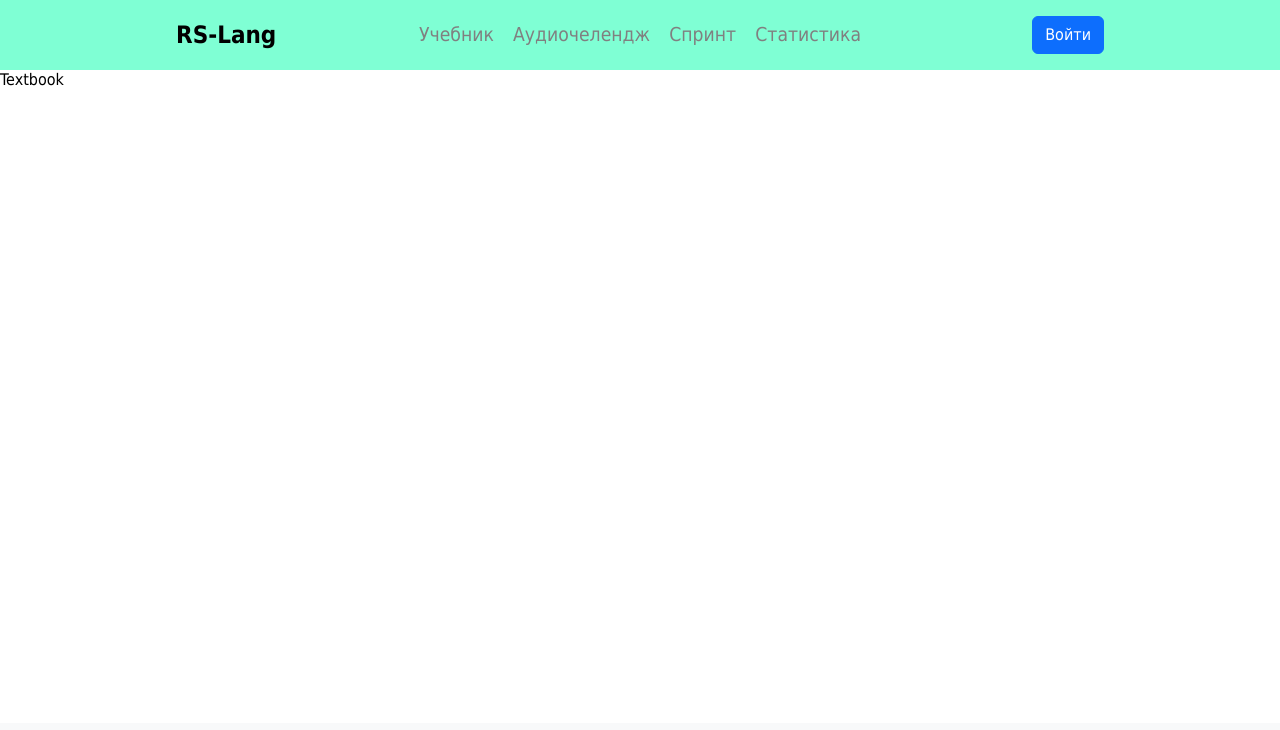
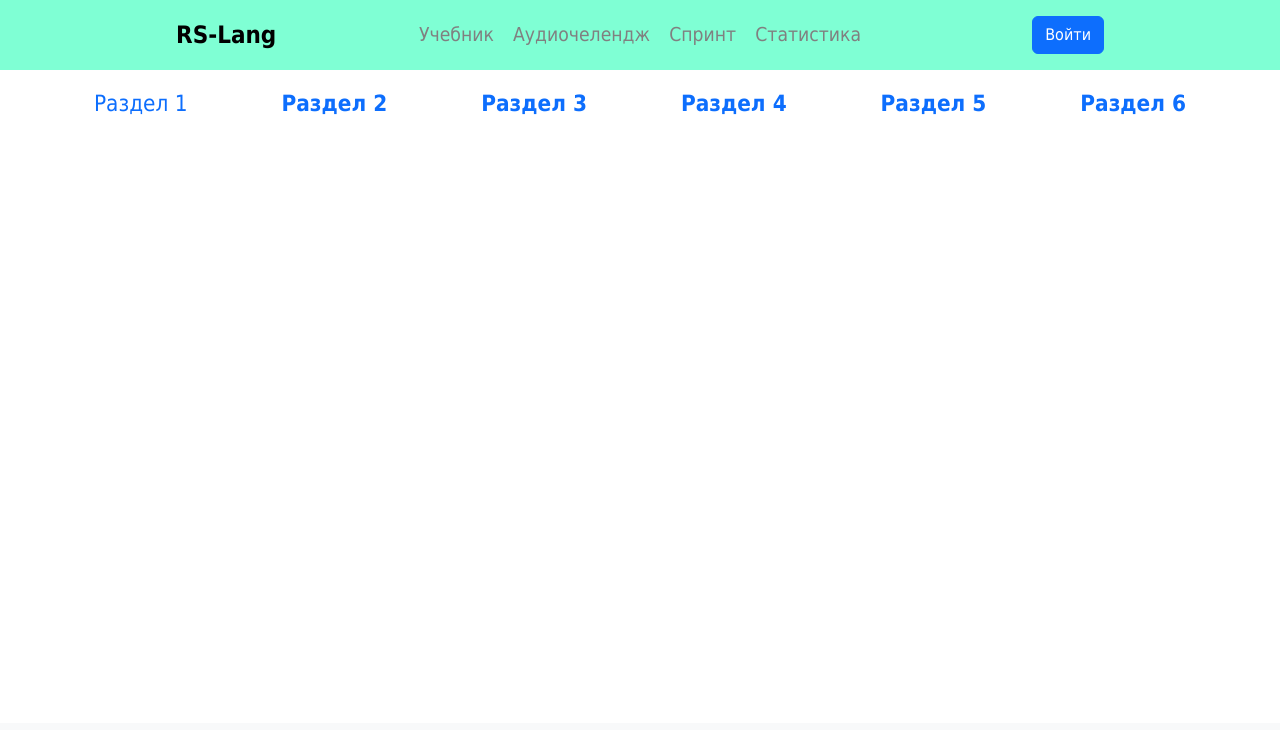
Before and after one commit to annTerry/RS-Lang, a website built with webpack: page src/index.html in a window 1280 px wide. Both pictures are taken after a click on the link "Учебник". Shown: the top 730 px of the page. Built offline with nearby package versions, Linux system fonts and the light colour scheme.

Commit message:
feat: parts in textbook

```diff
--- a/src/api/router.ts
+++ b/src/api/router.ts
@@ -1,25 +1,38 @@
 import Store from '../store/store';
-// import { PagesCategory, TPage } from '../common/baseTypes';
+import { TPageAndPart } from '../common/baseTypes';
 
 export default class Router {
   store:Store;
 
-  constructor(store:Store, pageName = 'Main', pageNumber?:number) {
+  constructor(store:Store, pageName = 'Main') {
     this.store = store;
-    this.store.setCurrentPage(this.newPageName(pageName), pageNumber);
+    this.setNewPage(pageName);
   }
 
-  setNewPage() {
-    const newPage = this.newPageName();
-    this.newPage(newPage);
+  setNewPage(pageName = 'Main', partNumber?:number, pageNumber?:number) {
+    const partAndPage = Router.getPartAndPage(partNumber, pageNumber);
+    this.store.setCurrentPage(Router.newPageName(pageName), partAndPage.part, partAndPage.number);
   }
 
-  newPageName(pageName = 'Main') {
+  static getPartAndPage(partNumber?:number, pageNumber?:number):TPageAndPart {
+    const data:TPageAndPart = { part: partNumber, number: pageNumber };
+    if (partNumber !== undefined) {
+      const queryStr = window.location.hash;
+      if (queryStr.includes('_')) {
+        const queryStrParams = queryStr.split('_');
+        if (queryStrParams.length > 1) data.part = +queryStrParams[1];
+        if (queryStrParams.length > 2) data.number = +queryStrParams[2];
+      }
+    }
+    return data;
+  }
+
+  static newPageName(pageName = 'Main') {
     const urlPageName = window.location.hash || pageName;
     return urlPageName.replace('#', '');
   }
 
-  newPage(pageName:string, pageNumber?:number) {
-    this.store.setCurrentPage(pageName, pageNumber);
+  newPage(pageName:string, partNumber?:number, pageNumber?:number) {
+    this.store.setCurrentPage(pageName, partNumber, pageNumber);
   }
 }
--- a/src/common/constants.ts
+++ b/src/common/constants.ts
@@ -1,6 +1,7 @@
 const DATABASE_LINK = 'https://react-rs-learnwords.herokuapp.com';
 // const DATABASE_LINK = 'http://127.0.0.1:3000';
 const TITLE = 'RS-Lang';
+const TEXTBOOK_PARTS = 6;
 const LIVES_GAME = 5;
 const ALL_PAGES = 30;
 
@@ -12,5 +13,5 @@ const PAGE_IDS = {
 
 export {
   DATABASE_LINK, TITLE, ALL_PAGES, LIVES_GAME,
-  PAGE_IDS,
+  PAGE_IDS, TEXTBOOK_PARTS,
 };
--- a/src/components/auth/auth.ts
+++ b/src/components/auth/auth.ts
@@ -1,16 +1,21 @@
 import './auth.scss';
-import { formsHtml, linksHtml } from './html';
 import Modal from '@components/modal/modal';
 import { DATABASE_LINK } from '@common/constants';
+import { TAlertType, TErrorMessage } from '@common/baseTypes';
 import Store from '../../store/store';
-import { TAlertType, TErrorMessage } from '@common/baseTypes';
+import { formsHtml, linksHtml } from './html';
 
 export default class Auth {
   modal: Modal | null;
+
   formLogin: HTMLElement | null;
+
   formRegister: HTMLElement | null;
+
   alertForm: HTMLElement | null;
+
   authLinks: HTMLElement | null;
+
   store: Store;
 
   constructor(store: Store) {
@@ -24,8 +29,9 @@ export default class Auth {
       'Авторизация',
       formsHtml,
       {
-        css: 'modal_auth'
-      })
+        css: 'modal_auth',
+      },
+    );
     this.createLinks();
     this.addEvents();
     this.switchAuth();
@@ -75,7 +81,7 @@ export default class Auth {
   // Подготовка текста для сообщения
   alertPrepare(text: TErrorMessage[] | string = ''): string {
     if (Array.isArray(text) && text.length) {
-      const items = text.map(item => item.message);
+      const items = text.map((item) => item.message);
       return (items.length > 1)
         ? `<ul><li>${items.join('</li><li>')}</li></ul>`
         : items.join('');
@@ -90,8 +96,7 @@ export default class Auth {
     if (message) {
       this.alertForm.classList.remove('hide');
       this.alertForm.innerHTML = `<div class="alert alert_${type}">${message}</div>`;
-    }
-    else {
+    } else {
       this.alertForm.classList.add('hide');
       this.alertForm.innerHTML = '';
     }
@@ -125,8 +130,7 @@ export default class Auth {
       linkOpen.classList.add('hide');
       linkLogout.classList.remove('hide');
       username.classList.remove('hide');
-    }
-    else {
+    } else {
       linkOpen.classList.remove('hide');
       username.classList.add('hide');
       linkLogout.classList.add('hide');
@@ -138,16 +142,16 @@ export default class Auth {
 
   register() {
     if (!(this.formRegister instanceof HTMLFormElement)) return;
-    let formData = Object.fromEntries(new FormData(this.formRegister).entries());
+    const formData = Object.fromEntries(new FormData(this.formRegister).entries());
     fetch(`${DATABASE_LINK}/users`, {
       method: 'POST',
       headers: {
-        'Content-Type': 'application/json;charset=utf-8'
+        'Content-Type': 'application/json;charset=utf-8',
       },
-      body: JSON.stringify(formData)
+      body: JSON.stringify(formData),
     })
-      .then(response => response.text())
-      .then(text => {
+      .then((response) => response.text())
+      .then((text) => {
         try {
           console.log('txt', text);
           const data = JSON.parse(text);
@@ -159,7 +163,7 @@ export default class Auth {
             this.switchForm('login');
             this.alert('Вы успешно зарегистрировались. Пожалуйста, авторизуйтесь.', 'success');
           }
-        } catch(err) {
+        } catch (err) {
           this.alert(text, 'danger');
         }
       });
@@ -167,16 +171,16 @@ export default class Auth {
 
   login() {
     if (!(this.formLogin instanceof HTMLFormElement)) return;
-    let formData = Object.fromEntries(new FormData(this.formLogin).entries());
+    const formData = Object.fromEntries(new FormData(this.formLogin).entries());
     fetch(`${DATABASE_LINK}/signin`, {
       method: 'POST',
       headers: {
-        'Content-Type': 'application/json;charset=utf-8'
+        'Content-Type': 'application/json;charset=utf-8',
       },
-      body: JSON.stringify(formData)
+      body: JSON.stringify(formData),
     })
-      .then(response => response.text())
-      .then(text => {
+      .then((response) => response.text())
+      .then((text) => {
         try {
           const data = JSON.parse(text);
           const { userId, name, token } = data;
@@ -184,7 +188,7 @@ export default class Auth {
           this.switchAuth();
           (this.formLogin as HTMLFormElement).reset();
           this.modal?.close();
-        } catch(err) {
+        } catch (err) {
           this.alert(text, 'danger');
         }
       });
@@ -194,5 +198,4 @@ export default class Auth {
     this.store.setAuthorized('', '');
     this.switchAuth();
   }
-
 }
--- a/src/components/header/header.ts
+++ b/src/components/header/header.ts
@@ -1,14 +1,15 @@
 import './header.scss';
 import { TITLE } from '@common/constants';
+import Router from '@src/api/router';
 import Store from '../../store/store';
 import Menu from '../menu/menu';
 
 export default class Header {
   menu: Menu;
 
-  constructor(store: Store) {
+  constructor(store: Store, router: Router) {
     this.create();
-    this.menu = new Menu(store);
+    this.menu = new Menu(store, router);
   }
 
   /**
--- a/src/components/mainPage.ts
+++ b/src/components/mainPage.ts
@@ -1,9 +1,14 @@
+import Store from '@src/store/store';
+
 export default class MainPage {
   element: HTMLElement;
 
-  constructor(styleClass = 'main') {
+  store: Store;
+
+  constructor(store:Store, styleClass = 'main') {
     this.element = document.createElement('section');
     this.element.classList.add(styleClass);
+    this.store = store;
   }
 
   create():HTMLElement {
--- a/src/components/menu/menu.ts
+++ b/src/components/menu/menu.ts
@@ -1,4 +1,5 @@
 import Store from 'src/store/store';
+import Router from '@src/api/router';
 import './menu.scss';
 
 type MenuItem = {
@@ -9,8 +10,11 @@ type MenuItem = {
 export default class Menu {
   store:Store;
 
-  constructor(store: Store) {
+  router:Router;
+
+  constructor(store: Store, router: Router) {
     this.store = store;
+    this.router = router;
     this.create();
   }
 
@@ -35,9 +39,8 @@ export default class Menu {
     const links = document.getElementsByTagName('a');
     for (let j = 0; j < links.length; j += 1) {
       links[j].addEventListener('click', () => {
-        let clearLink = links[j].getAttribute('href') || '';
-        clearLink = clearLink.replace('#', '');
-        this.store.setCurrentPage(clearLink);
+        const linkHref = links[j].getAttribute('href') as string;
+        this.router.setNewPage(Router.newPageName(linkHref));
       });
     }
   }
--- a/src/components/pageManager.ts
+++ b/src/components/pageManager.ts
@@ -2,7 +2,7 @@ import Router from '../api/router';
 import AudioChallenge from '../games/audiochallenge/audiochallenge';
 import Store from '../store/store';
 import MainPage from './mainPage';
-import Textbook from './textBook';
+import Textbook from './textbook/textBook';
 
 const PAGES_TYPES = {
   Main: MainPage,
@@ -25,8 +25,8 @@ export default class PageManager {
     this.store = store;
     this.router = router;
     this.pageClass = this.setPages();
-    this.mainElement = document.getElementsByTagName('main')[0] as HTMLElement;
-    this.mainElement.innerHTML = '';
+    this.mainElement = document.createElement('main');
+    document.body.append(this.mainElement);
     store.addWatcher('currentPage', () => { this.resetPage(); });
     this.resetPage();
   }
@@ -45,7 +45,8 @@ export default class PageManager {
   setPages():TPageClass {
     const pageObj:TPageClass = {};
     Object.entries(PAGES_TYPES).forEach((entry) => {
-      pageObj[entry[0] as string] = new entry[1]();
+      const currentType = entry[0] as string;
+      pageObj[currentType] = new entry[1](this.store);
     });
     return pageObj;
   }
--- a/src/components/textBook.ts
+++ /dev/null
@@ -1,8 +0,0 @@
-import MainPage from './mainPage';
-
-export default class Textbook extends MainPage {
-  constructor() {
-    super('Textbook');
-    this.element.textContent = 'Textbook';
-  }
-}
--- /dev/null
+++ b/src/components/textbook/textBook.ts
@@ -0,0 +1,38 @@
+import './textbook.scss';
+import Store from '@src/store/store';
+import { TEXTBOOK_PARTS } from '@common/constants';
+import MainPage from '../mainPage';
+
+export default class Textbook extends MainPage {
+  constructor(store:Store) {
+    super(store, 'Textbook');
+    this.element.append(this.drawParts());
+  }
+
+  drawParts(currentPart = 0):HTMLElement {
+    const partElement = document.createElement('section');
+    partElement.classList.add('parts-wrapper');
+    const partBaseElement = document.createElement('ul');
+    partBaseElement.classList.add('part-container');
+    let parts = TEXTBOOK_PARTS;
+    if (this.store.getAuthorized()) parts += 1;
+    for (let i = 0; i < parts; i += 1) {
+      const thisPart = document.createElement('li');
+      thisPart.classList.add('textBook-part-name');
+      thisPart.classList.add(`textBook-part_${i}`);
+      if (i === currentPart) thisPart.classList.add('Active');
+      const linkData = document.createElement('a');
+      linkData.classList.add('textBook_part_link');
+      linkData.setAttribute('href', `#Textbook_${i}`);
+      thisPart.addEventListener('click', () => {
+        this.store.setCurrentPage('Textbook', i);
+      });
+      linkData.textContent = `Раздел ${i + 1}`;
+      thisPart.append(linkData);
+      partBaseElement.append(thisPart);
+    }
+    partElement.append(partBaseElement);
+    this.element.append(partElement);
+    return partElement;
+  }
+}
--- /dev/null
+++ b/src/components/textbook/textbook.scss
@@ -0,0 +1,23 @@
+.part-container {
+  display: flex;
+  justify-content: space-evenly;
+  margin: 20px 0;
+  padding: 0;
+}
+.textBook-part-name {
+  list-style-type: none;
+  display: flex;
+  justify-content: center;
+  align-items: center;
+  &:not(.Active) {
+    cursor: pointer;
+    a {
+      font-weight: bold;
+    }
+  }
+}
+.textBook_part_link
+{
+  text-decoration: none;
+  font-size: 1.4em;
+}
--- a/src/games/audiochallenge/audiochallenge.ts
+++ b/src/games/audiochallenge/audiochallenge.ts
@@ -1,4 +1,5 @@
 import './styles.scss';
+import Store from '@src/store/store';
 import { StartPopUpLayout, gameLayout, questionLayout } from './create-html';
 import { DATABASE_LINK, ALL_PAGES, LIVES_GAME } from '../../common/constants';
 import { TWordSimple } from '../../common/baseTypes';
@@ -38,7 +39,9 @@ export default class AudioChallenge {
 
   seriesResult: number;
 
-  constructor() {
+  store: Store;
+
+  constructor(store:Store) {
     this.group = -1;
     this.page = undefined;
     this.questionNum = 0;
@@ -48,6 +51,7 @@ export default class AudioChallenge {
     this.livesInGame = LIVES_GAME;
     this.seriesNow = 0;
     this.seriesResult = 0;
+    this.store = store;
   }
 
   create():HTMLElement {
--- a/src/index.html
+++ b/src/index.html
@@ -8,8 +8,5 @@
   <title>RS Lang</title>
 </head>
 <body>
-  <main>
-    <p id="audiochellenge-link">Аудиовызов</p>
-  </main>
 </body>
 </html>
--- a/src/index.ts
+++ b/src/index.ts
@@ -8,8 +8,6 @@ import Store from './store/store';
 import Router from './api/router';
 import PageManager from './components/pageManager';
 
-console.log('Works!');
-
 const mainStore = new Store();
 const mainRouter = new Router(mainStore);
 
@@ -18,8 +16,7 @@ console.log(mainStore.getCurrentPageName());
 /* mainStore.setCurrentPage('AudioChallenge');
 console.log(mainStore.getCurrentPageName());
  */
-
-(() => new Header(mainStore))();
+(() => new Header(mainStore, mainRouter))();
+(() => new Auth(mainStore))();
+(() => new PageManager(mainStore, mainRouter))();
 (() => new Footer())();
-(() => new PageManager(mainStore, mainRouter))();
-(() => new Auth(mainStore))();
--- a/src/store/store.ts
+++ b/src/store/store.ts
@@ -1,5 +1,6 @@
 import {
   PagesCategory, TStoreBase, TPage, StoreCallbackFunction,
+  TPageAndPart,
 } from '@common/baseTypes';
 
 export default class Store {
@@ -20,6 +21,10 @@ export default class Store {
   getItem(key: string, defaultValue: string): string {
     const value = localStorage.getItem(key);
     return value !== null ? value : defaultValue;
+  }
+
+  getTextBookPage():TPageAndPart {
+    return this.store.textBook || {};
   }
 
   setItem(key: string, value: string): void {
@@ -70,26 +75,35 @@ export default class Store {
         this.store.uid = '';
         delete this.store.username;
         delete this.store.token;
-        this.setItem('uid', '')
+        this.setItem('uid', '');
         this.removeItem('username');
         this.removeItem('token');
       } else {
         this.store.uid = uid;
         this.store.username = username;
         this.store.token = token;
-        this.setItem('uid', uid)
+        this.setItem('uid', uid);
         this.setItem('username', username);
         this.setItem('token', token);
       }
     } catch (e) {
       console.error('Wrong Authorization params');
     }
+    this.resolveWatchers('Authorize');
   }
 
-  setCurrentPage(page:string, number?:number) {
+  setCurrentTextBook(part = 0, number = 0) {
+    if (this.store.textBook === undefined) { this.store.textBook = {}; }
+    this.store.textBook.number = number;
+    this.store.textBook.part = part;
+    this.resolveWatchers('TextBook');
+  }
+
+  setCurrentPage(page:string, part?:number, number?:number) {
     const newPage:PagesCategory = PagesCategory[page as keyof typeof PagesCategory];
     this.store.currentPage.page = newPage;
     if (number !== undefined) this.store.currentPage.number = number;
+    if (part !== undefined) this.store.currentPage.part = part;
     this.resolveWatchers('currentPage');
   }
 }
```
Also changed, not shown: src/common/baseTypes.ts (+9 -3 lines).
